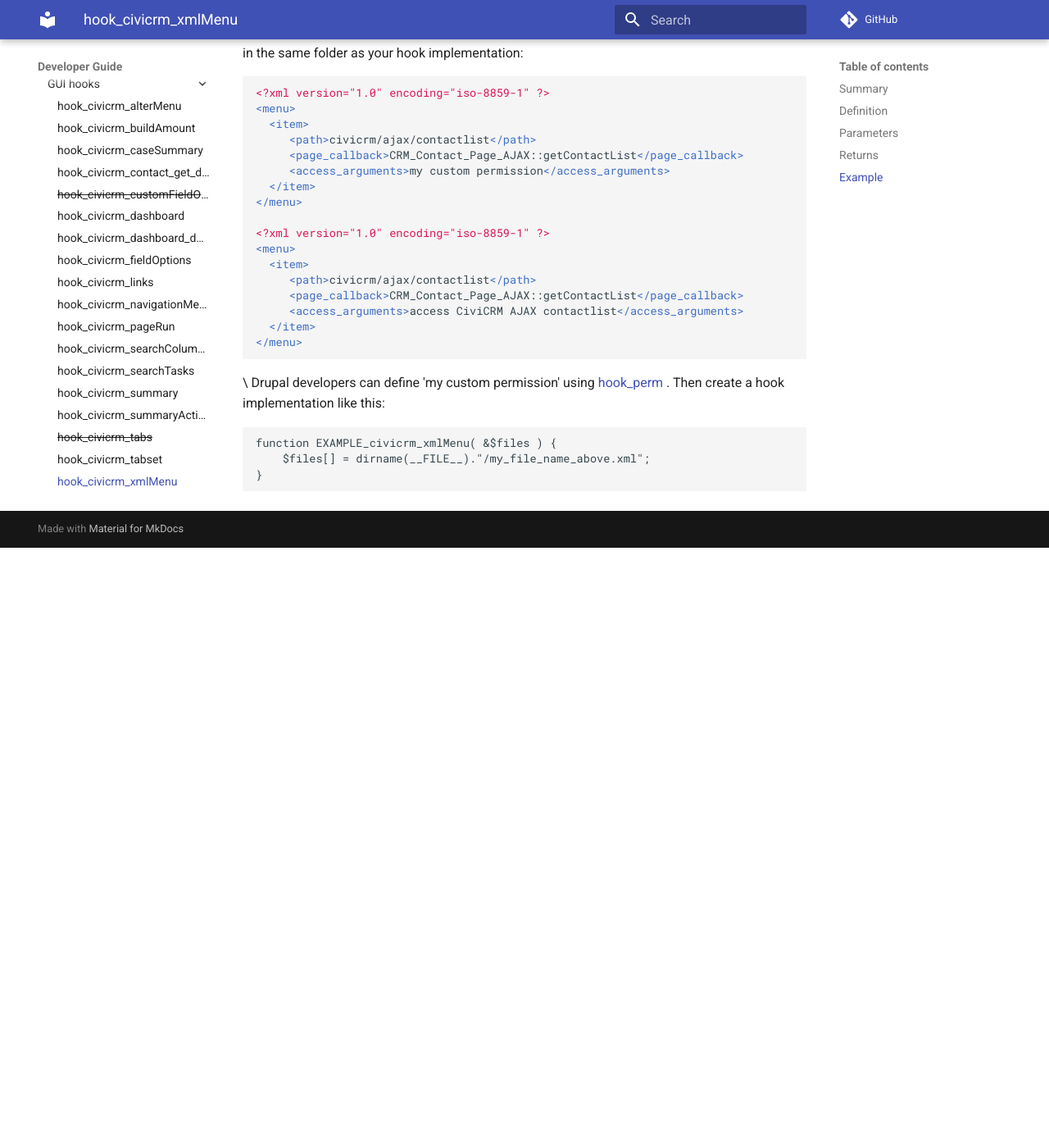
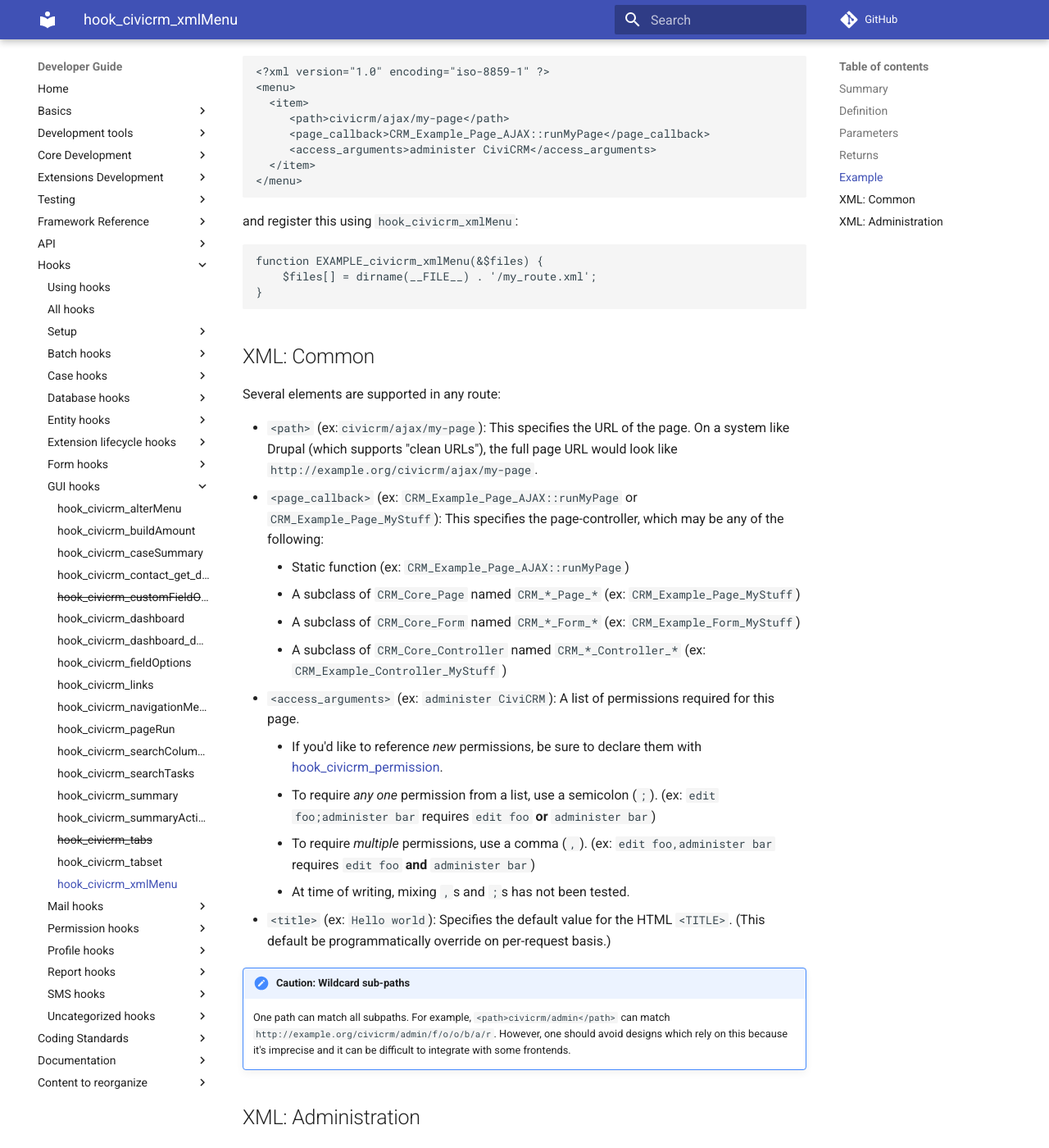
Before and after one commit to civicrm/civicrm-dev-docs, an MkDocs documentation site: the page built from docs/hooks/hook_civicrm_xmlMenu.md, in a window 1280 px wide and 1400 px high, scrolled down 1031 px. Shown: the whole window at 82% size. Built offline with MkDocs 1.6.1 and Material for MkDocs 9.7.7, drawn with Linux system fonts in a browser that asks for light colours; comment, search, counter and statistics services are not loaded; old or Windows-style settings are respelled for this version of MkDocs; before the commit the page ends 1699 px from its top, so only the background shows below that; some of the changed text lies outside the part shown.

Commit message:
CRM-20926 - hook_civicrm_xmlMenu - Fill in some missing docs on XML schema
To document the changes in CRM-20926, we need some kind of doc about the XML
menu structure...  which doesn't seem to exist.

This change fixes some quirks in the `h_c_xmlMenu` doc and also adds a
section for the XML.  This revision is not exhausive, but it covers some
common ones, and it's enough that we can add-in more.

````diff
--- a/docs/hooks/hook_civicrm_xmlMenu.md
+++ b/docs/hooks/hook_civicrm_xmlMenu.md
@@ -22,43 +22,62 @@
 
 ## Parameters
 
--   $files the array for files used to build the menu. You can append
+-   `$files` the array for files used to build the menu. You can append
     or delete entries from this file. You can also override menu items
     defined by CiviCRM Core.
 
 ## Returns
 
--   null
+-   `null`
 
 ## Example
 
-Here's how you can override an existing menu item. First create an XML
-file like this, and place it in the same folder as your hook
-implementation:
+To define a new route, create an XML file (`my_route.xml`) in your extension or module:
 
-    <?xml version="1.0" encoding="iso-8859-1" ?>
-    <menu>
-      <item>
-         <path>civicrm/ajax/contactlist</path>
-         <page_callback>CRM_Contact_Page_AJAX::getContactList</page_callback>
-         <access_arguments>my custom permission</access_arguments>
-      </item>
-    </menu>
+```xml
+<?xml version="1.0" encoding="iso-8859-1" ?>
+<menu>
+  <item>
+     <path>civicrm/ajax/my-page</path>
+     <page_callback>CRM_Example_Page_AJAX::runMyPage</page_callback>
+     <access_arguments>administer CiviCRM</access_arguments>
+  </item>
+</menu>
+```
 
-    <?xml version="1.0" encoding="iso-8859-1" ?>
-    <menu>
-      <item>
-         <path>civicrm/ajax/contactlist</path>
-         <page_callback>CRM_Contact_Page_AJAX::getContactList</page_callback>
-         <access_arguments>access CiviCRM AJAX contactlist</access_arguments>
-      </item>
-    </menu>
+and register this using `hook_civicrm_xmlMenu`:
 
-\
- Drupal developers can define 'my custom permission' using
-[hook_perm](http://api.drupal.org/api/function/hook_perm) . Then create
-a hook implementation like this:
+```php
+function EXAMPLE_civicrm_xmlMenu(&$files) {
+    $files[] = dirname(__FILE__) . '/my_route.xml';
+}
+```
 
-    function EXAMPLE_civicrm_xmlMenu( &$files ) {
-        $files[] = dirname(__FILE__)."/my_file_name_above.xml";
-    }
+## XML: Common
+
+Several elements are supported in any route:
+
+ * `<path>` (ex:`civicrm/ajax/my-page`): This specifies the URL of the page. On a system like Drupal (which supports "clean URLs"), the full page URL would look like `http://example.org/civicrm/ajax/my-page`.
+ * `<page_callback>` (ex: `CRM_Example_Page_AJAX::runMyPage` or `CRM_Example_Page_MyStuff`): This specifies the page-controller, which may be any of the following:
+    * Static function (ex: `CRM_Example_Page_AJAX::runMyPage`)
+    * A subclass of `CRM_Core_Page` named `CRM_*_Page_*` (ex: `CRM_Example_Page_MyStuff`)
+    * A subclass of `CRM_Core_Form` named `CRM_*_Form_*` (ex: `CRM_Example_Form_MyStuff`)
+    * A subclass of `CRM_Core_Controller` named `CRM_*_Controller_*` (ex: `CRM_Example_Controller_MyStuff` )
+ * `<access_arguments>` (ex: `administer CiviCRM`): A list of permissions required for this page.
+    * If you'd like to reference *new* permissions, be sure to declare them with [hook_civicrm_permission](/hooks/hook_civicrm_permission.md).
+    * To require *any one* permission from a list, use a semicolon (`;`). (ex: `edit foo;administer bar` requires `edit foo` **or** `administer bar`)
+    * To require *multiple* permissions, use a comma (`,`). (ex: `edit foo,administer bar` requires `edit foo` **and** `administer bar`)
+    * At time of writing, mixing `,`s and `;`s has not been tested.
+ * `<title>` (ex: `Hello world`): Specifies the default value for the HTML `<TITLE>`. (This default be programmatically override on per-request basis.)
+
+!!! caution "Caution: Wildcard sub-paths"
+    One path can match all subpaths.  For example, `<path>civicrm/admin</path>` can match `http://example.org/civicrm/admin/f/o/o/b/a/r`.  However, one should avoid designs which rely on this because it's imprecise and it can be difficult to integrate with some frontends.
+
+## XML: Administration
+
+The administration screen (`civicrm/admin`) includes a generated list of fields. This content is determined by some additional elements:
+
+ * `<desc>`
+ * `<icon>`
+ * `<adminGroup>`
+ * `<weight>`
````
